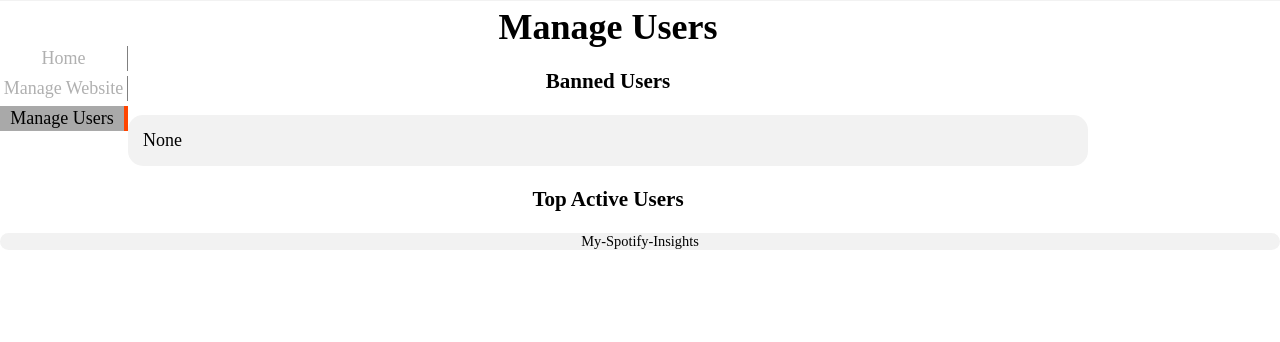
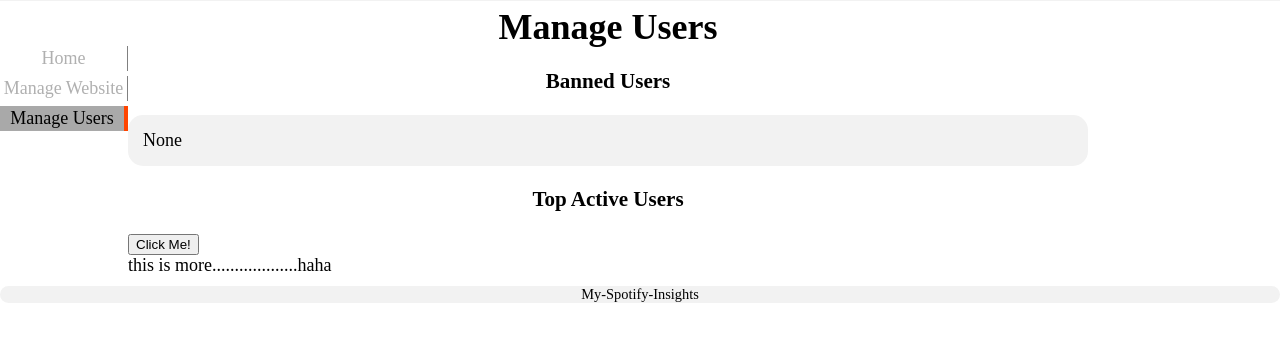
Before and after one commit to magacula/my-spotify-insights, a Flask app: page /admin/manage_users in a window 1280 px wide. Shown: the part 49-391 px from the top of the page. Run offline with Flask 2, Linux system fonts and the light colour scheme; a user stored in the database is signed in; data comes from the database, SQL or seed files in the repository; data that the repository does not hold is empty; parts of the project's set-up code (start-up, migrations or seed data) failed here and were passed over; some libraries are stand-ins or nearby versions.

Commit message:
temp for testing

```diff
--- a/server/api/templates/admin/manage_users.html
+++ b/server/api/templates/admin/manage_users.html
@@ -11,7 +11,7 @@
             {% for one_user_id in banned_users %}
             <div class="user-info bar-rounded">
                 <small class="float-right">
-                    <div class="bold inline">Banned Since: </div>{{moment(banned_users[one_user_id]['banned_timestamp']).format('LLL')}}
+                    <div class="bold inline">Banned Since: </div> {{moment(banned_users[one_user_id]['banned_timestamp']).format('LLL')}}
                 </small>
 
                 <div class="bold inline">User Name: </div> {{banned_users[one_user_id]['user_name']}}
@@ -58,4 +58,8 @@
 
     </section>
 
+    <button type="button" id="user-add">Click Me!</button>
+    <div id="user-more">
+        this is more...................haha
+    </div>
 {% endblock %}
```
